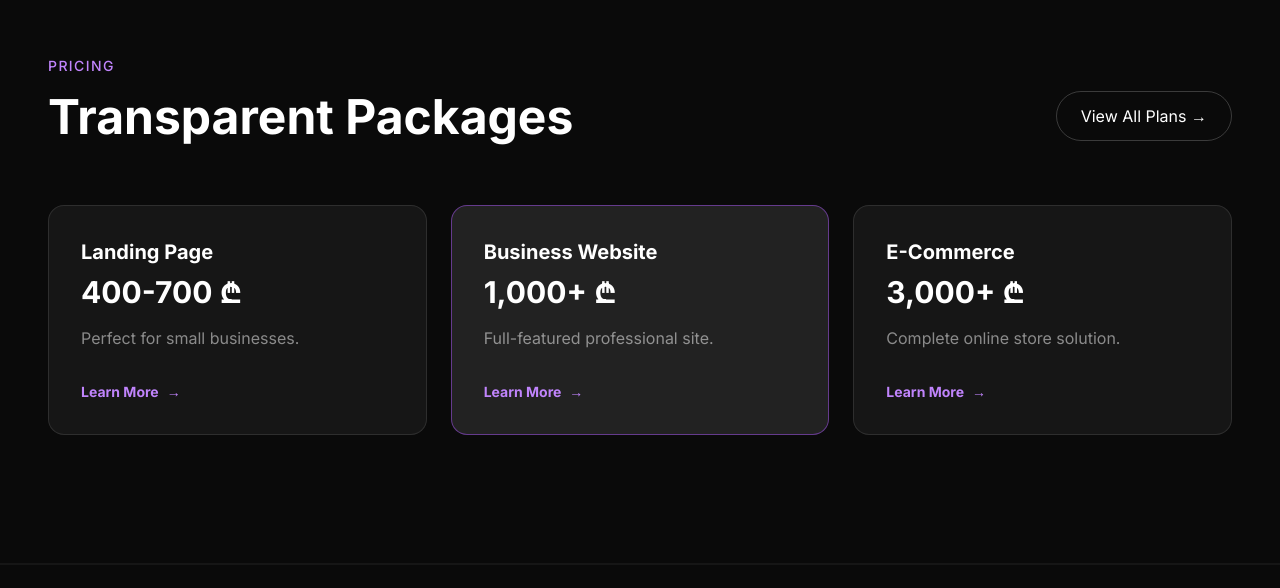
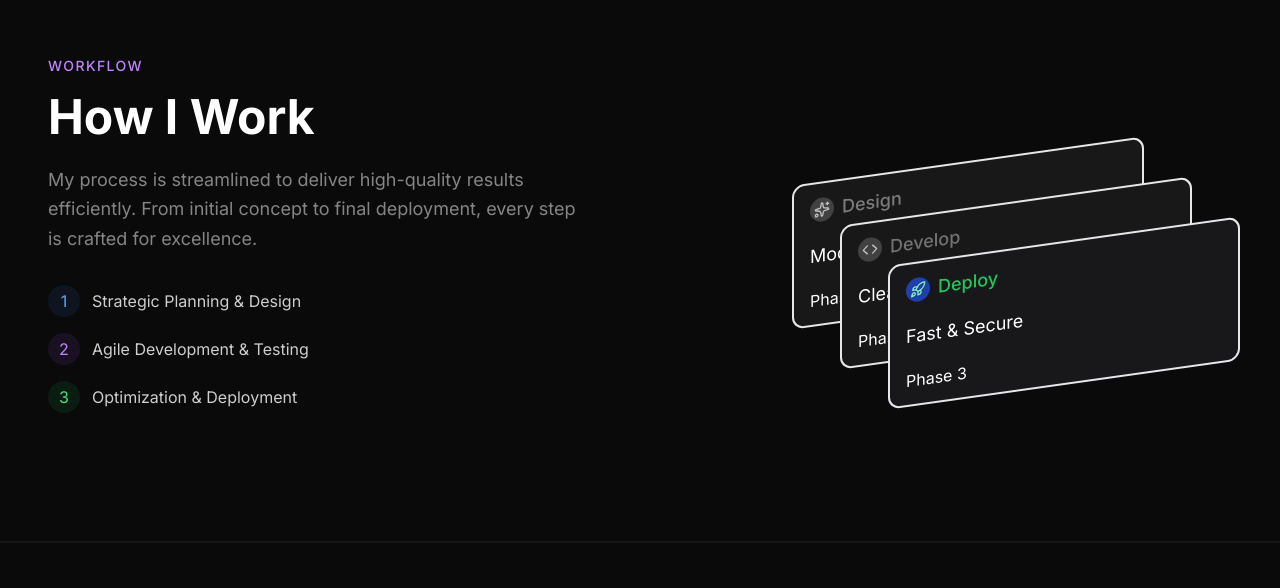
Before and after one commit to SetFodi/MyPortfolio, a Next.js app: page / in a window 1280 px wide. Shown: the part 3072-3660 px from the top of the page. Built offline with nearby package versions, Linux system fonts and the light colour scheme.

Commit message:
display cards, how i work section

```diff
--- /dev/null
+++ b/components/ui/display-cards.tsx
@@ -0,0 +1,70 @@
+"use client";
+
+import { cn } from "@/lib/utils";
+import { Sparkles } from "lucide-react";
+
+interface DisplayCardProps {
+    className?: string;
+    icon?: React.ReactNode;
+    title?: string;
+    description?: string;
+    date?: string;
+    iconClassName?: string;
+    titleClassName?: string;
+}
+
+function DisplayCard({
+    className,
+    icon = <Sparkles className="size-4 text-blue-300" />,
+    title = "Featured",
+    description = "Discover amazing content",
+    date = "Just now",
+    iconClassName = "text-blue-500",
+    titleClassName = "text-blue-500",
+}: DisplayCardProps) {
+    return (
+        <div
+            className={cn(
+                "relative flex h-36 w-[22rem] -skew-y-[8deg] select-none flex-col justify-between rounded-xl border-2 bg-zinc-900 px-4 py-3 transition-all duration-700 after:absolute after:-right-1 after:top-[-5%] after:h-[110%] after:w-[20rem] after:bg-gradient-to-l after:from-background after:to-transparent after:content-[''] hover:border-white/20 hover:bg-zinc-800 [&>*]:flex [&>*]:items-center [&>*]:gap-2",
+                className
+            )}
+        >
+            <div>
+                <span className="relative inline-block rounded-full bg-blue-800 p-1">
+                    {icon}
+                </span>
+                <p className={cn("text-lg font-medium", titleClassName)}>{title}</p>
+            </div>
+            <p className="whitespace-nowrap text-lg">{description}</p>
+            <p className="text-muted-foreground">{date}</p>
+        </div>
+    );
+}
+
+interface DisplayCardsProps {
+    cards?: DisplayCardProps[];
+}
+
+export default function DisplayCards({ cards }: DisplayCardsProps) {
+    const defaultCards = [
+        {
+            className: "[grid-area:stack] hover:-translate-y-10 before:absolute before:w-[100%] before:outline-1 before:rounded-xl before:outline-border before:h-[100%] before:content-[''] before:bg-blend-overlay before:bg-background/50 grayscale-[100%] hover:before:opacity-0 before:transition-opacity before:duration:700 hover:grayscale-0 before:left-0 before:top-0",
+        },
+        {
+            className: "[grid-area:stack] translate-x-16 translate-y-10 hover:-translate-y-1 before:absolute before:w-[100%] before:outline-1 before:rounded-xl before:outline-border before:h-[100%] before:content-[''] before:bg-blend-overlay before:bg-background/50 grayscale-[100%] hover:before:opacity-0 before:transition-opacity before:duration:700 hover:grayscale-0 before:left-0 before:top-0",
+        },
+        {
+            className: "[grid-area:stack] translate-x-32 translate-y-20 hover:translate-y-10",
+        },
+    ];
+
+    const displayCards = cards || defaultCards;
+
+    return (
+        <div className="grid [grid-template-areas:'stack'] place-items-center opacity-100 animate-in fade-in-0 duration-700">
+            {displayCards.map((cardProps, index) => (
+                <DisplayCard key={index} {...cardProps} />
+            ))}
+        </div>
+    );
+}
--- a/pages/index.js
+++ b/pages/index.js
@@ -9,7 +9,10 @@
 import Logo from '../components/Logo'
 import HeroSection from '@/components/ui/interactive-image-accordion'
 import { ContainerScroll } from '@/components/ui/container-scroll-animation'
+import DisplayCards from '@/components/ui/display-cards'
+import { Sparkles, Code, Rocket } from 'lucide-react'
 import { projects } from '../data/homeData'
+import { skillData } from '../data/homeData' // Assuming skillData is exported from here
 
 export default function Home() {
   const [mounted, setMounted] = useState(false)
@@ -171,6 +174,68 @@
           </div>
         </section>
 
+        {/* WORKFLOW - DISPLAY CARDS */}
+        <section className="py-32 border-y border-white/5 bg-transparent overflow-hidden">
+          <div className="max-w-7xl mx-auto px-6 md:px-12 flex flex-col md:flex-row items-center gap-16 md:gap-32">
+            <div className="w-full md:w-1/2">
+              <span className="text-sm text-purple-400 uppercase tracking-widest font-medium">Workflow</span>
+              <h2 className="text-4xl md:text-5xl font-bold mt-4 mb-6">How I Work</h2>
+              <p className="text-white/50 text-lg leading-relaxed mb-8">
+                My process is streamlined to deliver high-quality results efficiently.
+                From initial concept to final deployment, every step is crafted for excellence.
+              </p>
+              <ul className="space-y-4">
+                <li className="flex items-center gap-3">
+                  <div className="h-8 w-8 rounded-full bg-blue-500/10 flex items-center justify-center text-blue-400">1</div>
+                  <span className="text-white/80">Strategic Planning & Design</span>
+                </li>
+                <li className="flex items-center gap-3">
+                  <div className="h-8 w-8 rounded-full bg-purple-500/10 flex items-center justify-center text-purple-400">2</div>
+                  <span className="text-white/80">Agile Development & Testing</span>
+                </li>
+                <li className="flex items-center gap-3">
+                  <div className="h-8 w-8 rounded-full bg-green-500/10 flex items-center justify-center text-green-400">3</div>
+                  <span className="text-white/80">Optimization & Deployment</span>
+                </li>
+              </ul>
+            </div>
+
+            <div className="w-full md:w-1/2 flex justify-center py-10">
+              <DisplayCards cards={[
+                {
+                  icon: <Sparkles className="size-4 text-blue-300" />,
+                  title: "Design",
+                  description: "Modern & Intuitive",
+                  date: "Phase 1",
+                  iconClassName: "text-blue-500",
+                  titleClassName: "text-blue-500",
+                  className: "[grid-area:stack] hover:-translate-y-10 before:absolute before:w-[100%] before:outline-1 before:rounded-xl before:outline-border before:h-[100%] before:content-[''] before:bg-blend-overlay before:bg-background/50 grayscale-[100%] hover:before:opacity-0 before:transition-opacity before:duration-700 hover:grayscale-0 before:left-0 before:top-0",
+                },
+                {
+                  icon: <Code className="size-4 text-purple-300" />,
+                  title: "Develop",
+                  description: "Clean & Scalable",
+                  date: "Phase 2",
+                  iconClassName: "text-purple-500",
+                  titleClassName: "text-purple-500",
+                  className: "[grid-area:stack] translate-x-12 translate-y-10 hover:-translate-y-1 before:absolute before:w-[100%] before:outline-1 before:rounded-xl before:outline-border before:h-[100%] before:content-[''] before:bg-blend-overlay before:bg-background/50 grayscale-[100%] hover:before:opacity-0 before:transition-opacity before:duration-700 hover:grayscale-0 before:left-0 before:top-0",
+                },
+                {
+                  icon: <Rocket className="size-4 text-green-300" />,
+                  title: "Deploy",
+                  description: "Fast & Secure",
+                  date: "Phase 3",
+                  iconClassName: "text-green-500",
+                  titleClassName: "text-green-500",
+                  className: "[grid-area:stack] translate-x-24 translate-y-20 hover:translate-y-10",
+                },
+              ]} />
+            </div>
+          </div>
+        </section>
+
+
+
         {/* PRICING PREVIEW */}
         <section className="py-32 border-y border-white/5 bg-transparent overflow-hidden">
           <div className="max-w-7xl mx-auto px-6 md:px-12">
```
